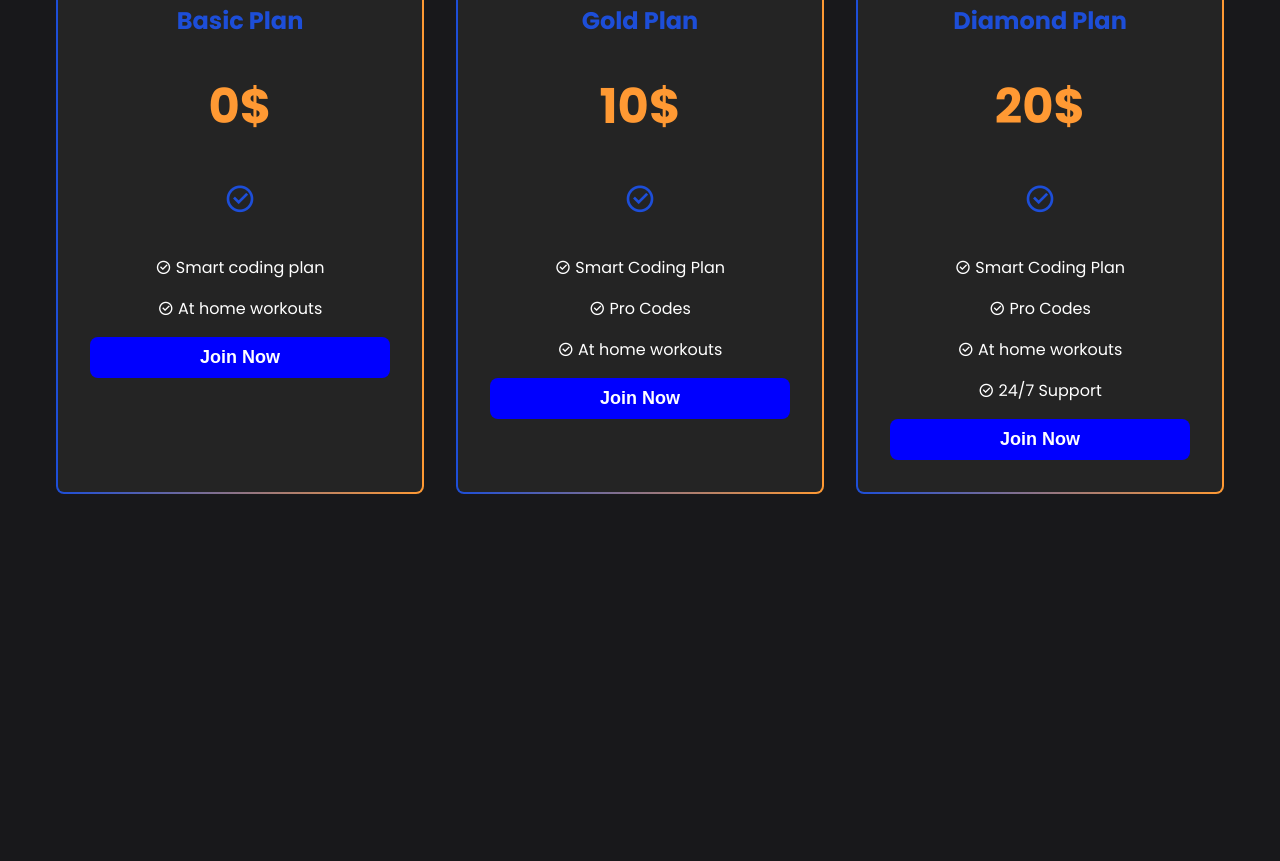
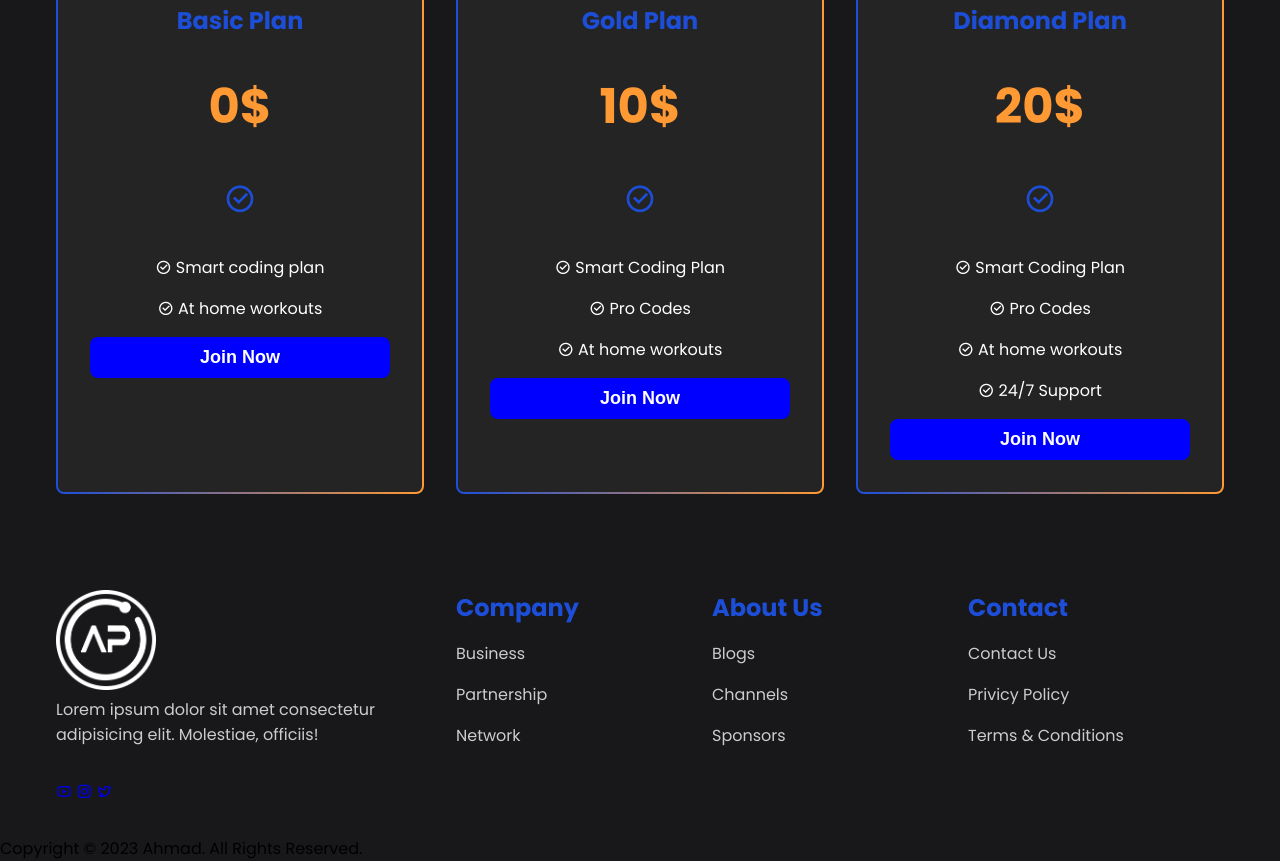
Before and after one commit to Amadou-Marong/Ahms-Components, a plain HTML site: page PersonalPortfolioExamples/Portfolio/index.html in a window 1280 px wide. Shown: the part 1700-2561 px from the top of the page. Before the commit the page ends 2226 px from the top, so only its background shows below. Drawn offline with nearby package versions, Linux system fonts and the light colour scheme.

Commit message:
footer section

```diff
--- a/PersonalPortfolioExamples/Portfolio/index.html
+++ b/PersonalPortfolioExamples/Portfolio/index.html
@@ -144,11 +144,43 @@
             </div>
         </div>
     </section>
-    <footer>
-
+    <footer class="container">
+        <div class="content">
+            <div class="column">
+                <span class="blur"></span>
+                <span class="blur"></span>
+                <div class="logo">
+                    <img src="./assets/logo.png" alt="logo" class="img">
+                </div>
+                <p>Lorem ipsum dolor sit amet consectetur adipisicing elit. Molestiae, officiis!</p>
+                <div class="socials">
+                    <a href="#"><i class="ri-youtube-line"></i></a>
+                    <a href="#"><i class="ri-instagram-line"></i></a>
+                    <a href="#"><i class="ri-twitter-line"></i></a>
+                </div>
+            </div>
+            <div class="column">
+                <h4>Company</h4>
+                <a href="#">Business</a>
+                <a href="#">Partnership</a>
+                <a href="#">Network</a>
+            </div>
+            <div class="column">
+                <h4>About Us</h4>
+                <a href="#">Blogs</a>
+                <a href="#">Channels</a>
+                <a href="#">Sponsors</a>
+            </div>
+            <div class="column">
+                <h4>Contact</h4>
+                <a href="#">Contact Us</a>
+                <a href="#">Privicy Policy</a>
+                <a href="#">Terms & Conditions</a>
+            </div>
+        </div>
     </footer>
     <div class="copyright">
-
+        Copyright © 2023 Ahmad. All Rights Reserved.
     </div>
 </body>
 </html>
--- a/PersonalPortfolioExamples/Portfolio/style.css
+++ b/PersonalPortfolioExamples/Portfolio/style.css
@@ -241,3 +241,39 @@ header .content article h1 {
     color: #1d4ed8;
     margin-bottom: 1rem;
 }
+
+/* Footer Section */
+
+footer .logo {
+    max-width: 100px;
+}
+
+footer .logo .img {
+    width: 100%;
+}
+
+footer .content {
+    margin-top: 2rem;
+    display: grid;
+    grid-template-columns: 400px repeat(3, 1fr)
+}
+
+footer .content .column {
+
+}
+footer .content .column h4{
+    color: #1d4ed8;
+    margin-bottom: 1rem;
+    font-size: 1.5rem;
+}
+
+footer .content .column p{
+    color: #ccc;
+    margin-bottom: 2rem;
+}
+
+footer .content .column > a {
+    display: block;
+    color: #ccc;
+    margin-bottom: 1rem;
+}
```
